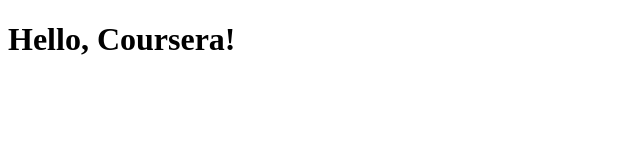
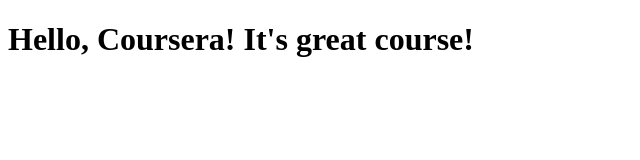
Before and after one commit to ratiostatus/coursera-test, a plain HTML site: page site/index.html in a window 1280 px wide. Shown: the whole page, without its empty margins (0-640 px from the left). Drawn offline with Linux system fonts and the light colour scheme.

Commit message:
small addition 0.1

```diff
--- a/site/index.html
+++ b/site/index.html
@@ -5,6 +5,6 @@
     <title>Hello, Coursera!</title>
 </head>
 <body>
-    <h1>Hello, Coursera!</h1>
+    <h1>Hello, Coursera! It's great course!</h1>
 </body>
 </html>
```
